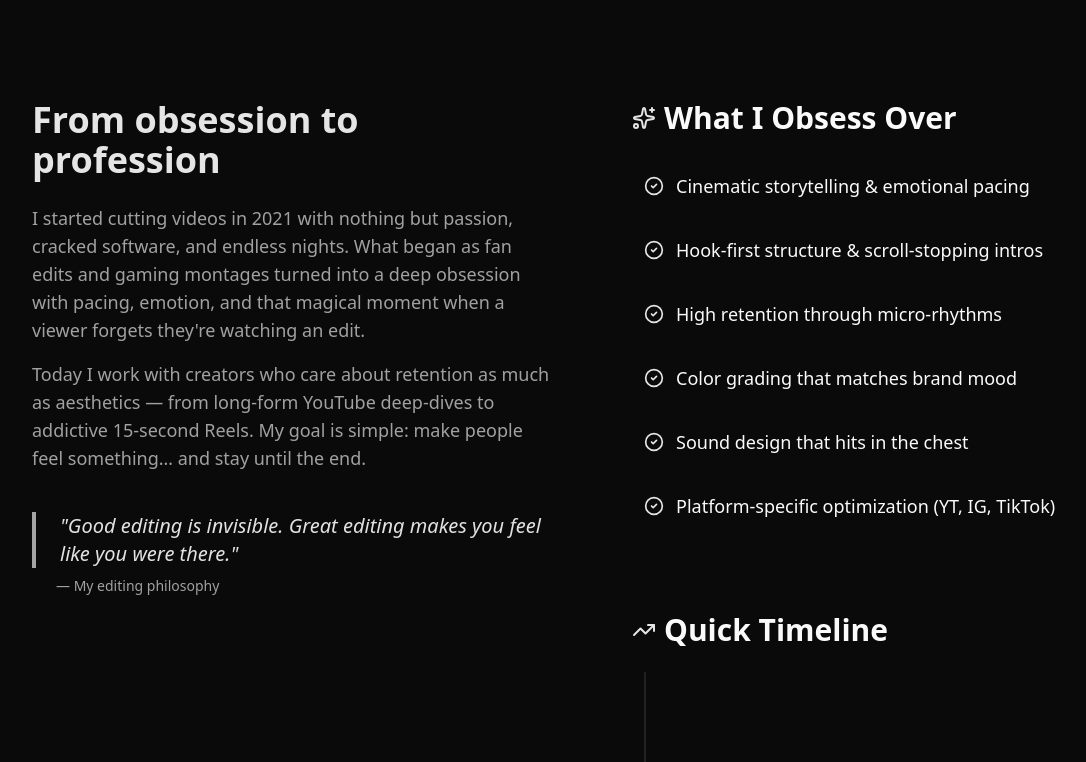
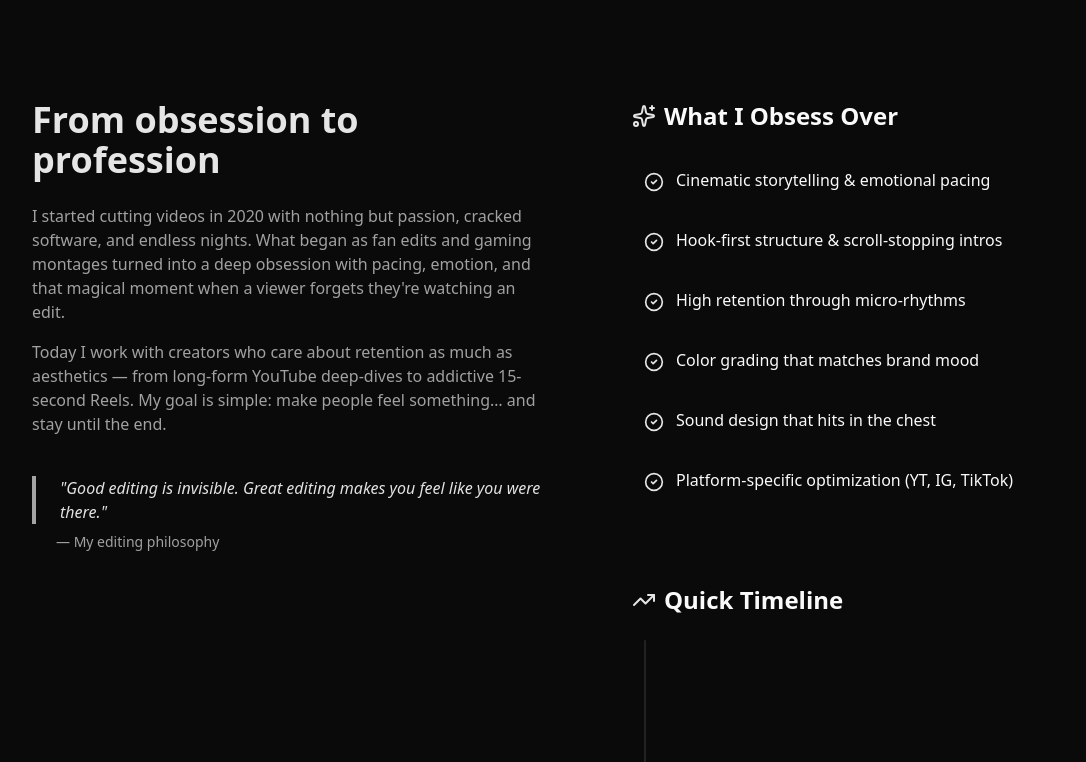
Before and after one commit to thetiwarishubh/video-editor-portfolio, a React (Vite) app: page /about in a window 1280 px wide. Shown: the part 778-1540 px from the top of the page, without its empty margins (48-1134 px from the left). Built offline with nearby package versions, Linux system fonts and the light colour scheme.

Commit message:
about page

```diff
--- a/src/pages/About.tsx
+++ b/src/pages/About.tsx
@@ -234,18 +234,18 @@ const About = () => {
               </h2>
 
               <div className="space-y-4 text-muted-foreground leading-relaxed">
-                <p className="text-lg">
-                  I started cutting videos in 2021 with nothing but passion, cracked software, and endless nights.
+                <p className="text-sm md:text-base">
+                  I started cutting videos in 2020 with nothing but passion, cracked software, and endless nights.
                   What began as fan edits and gaming montages turned into a deep obsession with pacing, emotion,
                   and that magical moment when a viewer forgets they're watching an edit.
                 </p>
-                <p className="text-lg">
+                <p className="text-sm md:text-base">
                   Today I work with creators who care about retention as much as aesthetics — from long-form YouTube deep-dives
                   to addictive 15-second Reels. My goal is simple: make people feel something… and stay until the end.
                 </p>
 
                 <div className="pt-6">
-                  <blockquote className="border-l-4 border-primary/70 pl-6 italic text-xl text-foreground/90">
+                  <blockquote className="border-l-4 border-primary/70 pl-6 italic text-sm sm:text-base text-foreground/90">
                     "Good editing is invisible. Great editing makes you feel like you were there."
                   </blockquote>
                   <p className="text-sm text-muted-foreground mt-2 pl-6">— My editing philosophy</p>
@@ -258,7 +258,7 @@ const About = () => {
           <div className="space-y-16 lg:space-y-20">
             {/* What I Obsess Over */}
             <div>
-              <h3 className="text-2xl md:text-3xl font-bold mb-6 flex items-center gap-2">
+              <h3 className="text-xl md:text-2xl font-bold mb-6 flex items-center gap-2">
                 <Sparkles className="w-6 h-6 text-primary" />
                 What I Obsess Over
               </h3>
@@ -269,7 +269,7 @@ const About = () => {
                     className="flex items-start gap-3 p-3 rounded-lg hover:bg-secondary/50 transition-colors"
                   >
                     <CheckCircle2 className="w-5 h-5 text-primary mt-1 flex-shrink-0" />
-                    <span className="text-base md:text-lg">{item}</span>
+                    <span className="text-sm md:text-base">{item}</span>
                   </div>
                 ))}
               </div>
@@ -277,7 +277,7 @@ const About = () => {
 
             {/* Timeline */}
             <div ref={timelineRef}>
-              <h3 className="text-2xl md:text-3xl font-bold mb-6 flex items-center gap-2">
+              <h3 className="text-xl md:text-2xl font-bold mb-6 flex items-center gap-2">
                 <TrendingUp className="w-6 h-6 text-primary" />
                 Quick Timeline
               </h3>
@@ -295,7 +295,7 @@ const About = () => {
                     <div className="absolute left-1 top-2 w-4 h-4 rounded-full bg-primary border-4 border-background" />
                     <Card className="ml-6 bg-card/60 border-border hover:border-primary/40 transition-all">
                       <CardHeader className="pb-2">
-                        <CardTitle className="text-xl md:text-2xl text-primary font-bold">
+                        <CardTitle className="text-lg md:text-xl text-primary font-bold">
                           {item.year}
                         </CardTitle>
                       </CardHeader>
@@ -315,7 +315,7 @@ const About = () => {
         {/* Skills Dashboard */}
         <div className="skills-section mb-24 md:mb-32">
           <div className="text-center mb-12">
-            <h2 className="text-3xl md:text-4xl font-bold mb-4">
+            <h2 className="text-3xl md:text-4xl font- mb-4">
               Tools I Work With
             </h2>
             <p className="text-xl text-muted-foreground max-w-2xl mx-auto">
@@ -323,7 +323,7 @@ const About = () => {
             </p>
           </div>
 
-          <div className="grid md:grid-cols-2 lg:grid-cols-3 gap-4 md:gap-6">
+          <div className="grid min-[500px]:grid-cols-2 lg:grid-cols-3 gap-4 md:gap-6">
             {skills.map((skill) => {
               const Icon = skill.icon;
 
```
Also changed, not shown: src/assets/images/rahulmotion.png (added).
